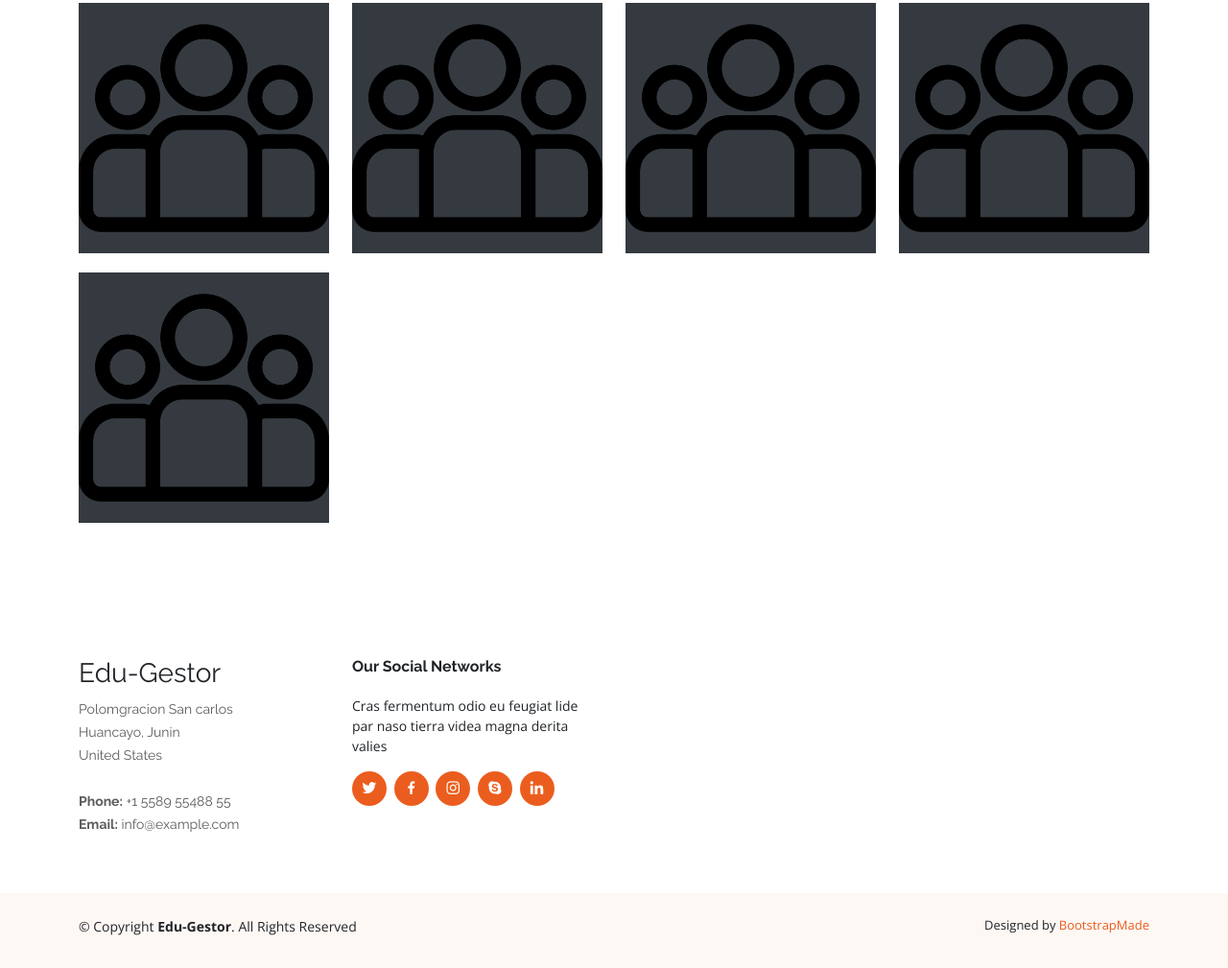
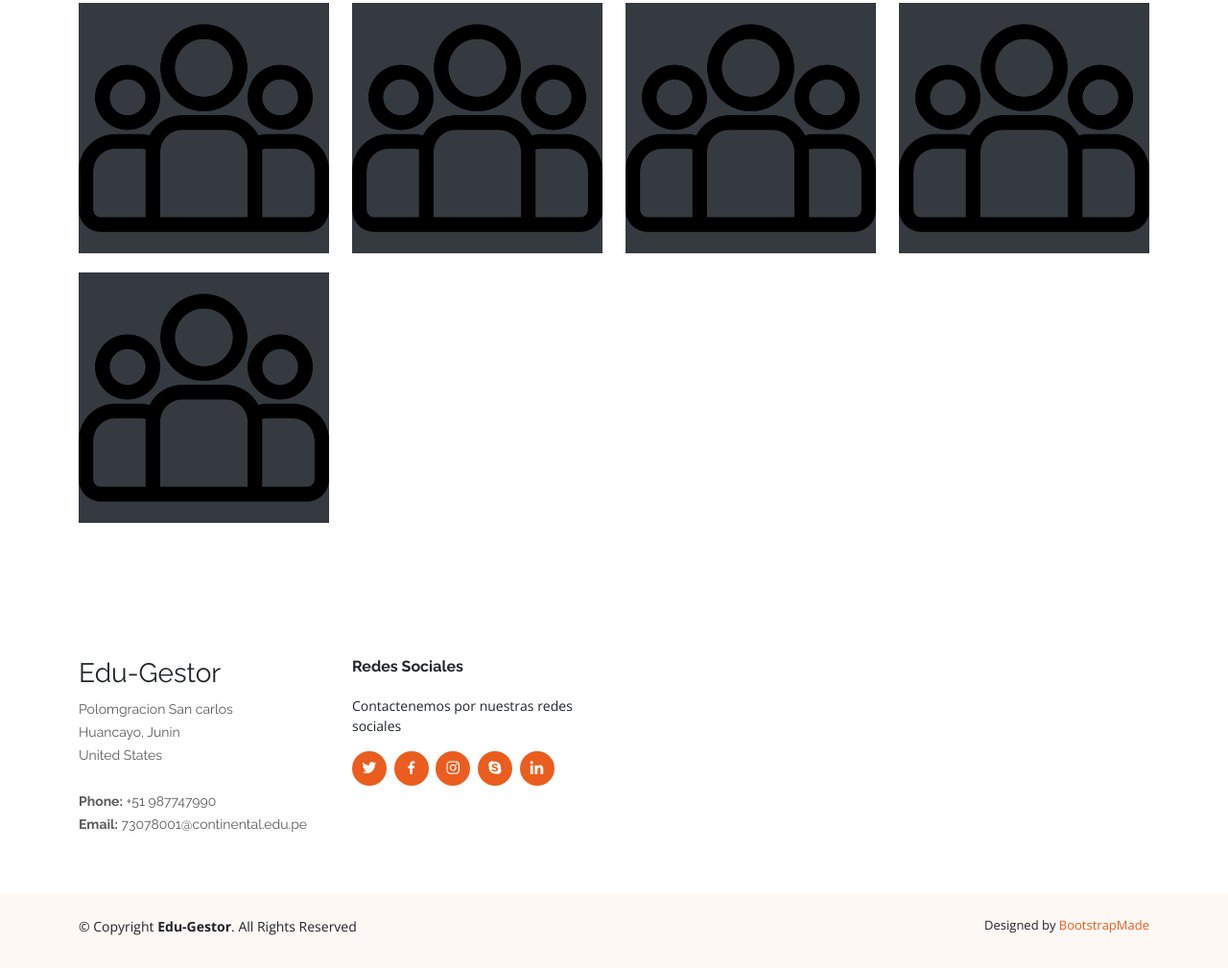
Before and after one commit to GiohanT/Edu-Gestor, a plain HTML site: page index.html in a window 1280 px wide. Shown: the part 3474-4483 px from the top of the page at 96% size. Drawn offline with nearby package versions, Linux system fonts and the light colour scheme.

Commit message:
modificacion del nuemero y las redes en el pie

```diff
--- a/index.html
+++ b/index.html
@@ -427,14 +427,14 @@
               Polomgracion San carlos <br>
               Huancayo, Junin<br>
               United States <br><br>
-              <strong>Phone:</strong> +1 5589 55488 55<br>
-              <strong>Email:</strong> info@example.com<br>
+              <strong>Phone:</strong> +51 987747990<br>
+              <strong>Email:</strong> 73078001@continental.edu.pe<br>
             </p>
           </div>
 
           <div class="col-lg-3 col-md-6 footer-links">
-            <h4>Our Social Networks</h4>
-            <p>Cras fermentum odio eu feugiat lide par naso tierra videa magna derita valies</p>
+            <h4>Redes Sociales</h4>
+            <p>Contactenemos por nuestras redes sociales</p>
             <div class="social-links mt-3">
               <a href="#" class="twitter"><i class="bx bxl-twitter"></i></a>
               <a href="#" class="facebook"><i class="bx bxl-facebook"></i></a>
```
